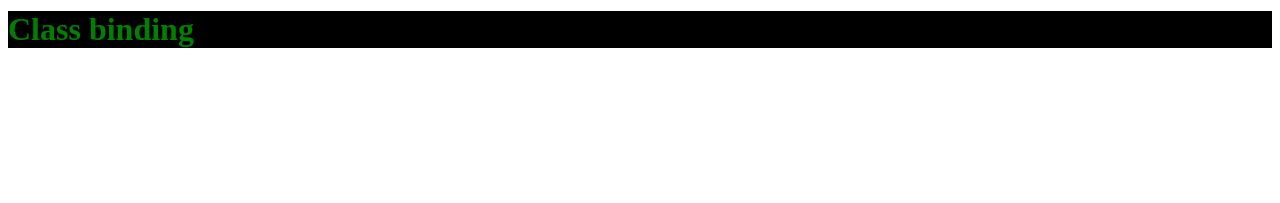
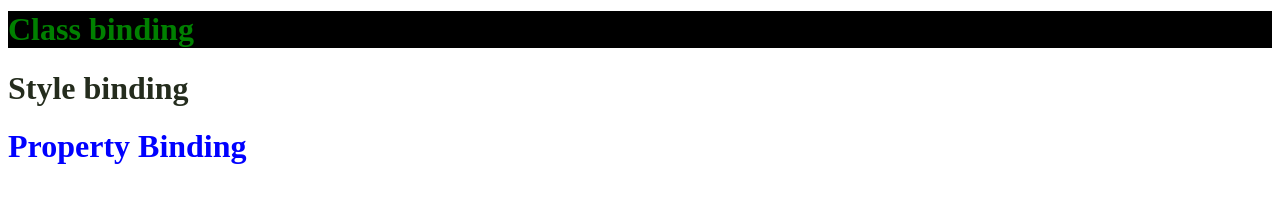
Before and after one commit to akhil-rajarao/AngularBase, an Angular app: page / in a window 1280 px wide. Shown: the part 315-518 px from the top of the page. Built offline with nearby package versions, Linux system fonts and the light colour scheme.

Commit message:
specific property binding done

```diff
--- a/src/app/app.component.html
+++ b/src/app/app.component.html
@@ -4,4 +4,6 @@
 
 <input type="text" /> <button [disabled]="buttonhide">Search</button>
 
-<h1 [class]="isactive?'active':'inactive'">Class binding</h1>
+<h1 [class]="isactive ? 'active' : 'inactive'">Class binding</h1>
+<h1 style="color: rgb(36, 44, 29)">Style binding</h1>
+<h1 [style.color]="grass? 'green':'blue'">Property Binding</h1>
--- a/src/app/app.component.ts
+++ b/src/app/app.component.ts
@@ -13,13 +13,8 @@ export class AppComponent {
   title: string = 'Demo-Application';
   titles: string = 'New application initilisation';
   timer: string = new Date().toLocaleTimeString();
-  buttonhide:boolean = false
-  isactive:boolean = true
-
-  // timeid = setInterval(()=>{
-  //   this.timer  = new Date().toLocaleTimeString()
-  // },1000)
-
-
+  buttonhide: boolean = false;
+  isactive: boolean = true;
   path: string = '../assets/img1.jpg';
+  grass:boolean = false
 }
--- a/src/index.html
+++ b/src/index.html
@@ -2,7 +2,7 @@
 <html lang="en">
 <head>
   <meta charset="utf-8">
-  <title>DemoApplication</title>
+  <title>Angular Application</title>
   <base href="/">
   <meta name="viewport" content="width=device-width, initial-scale=1">
   <link rel="icon" type="image/x-icon" href="favicon.ico">
```
